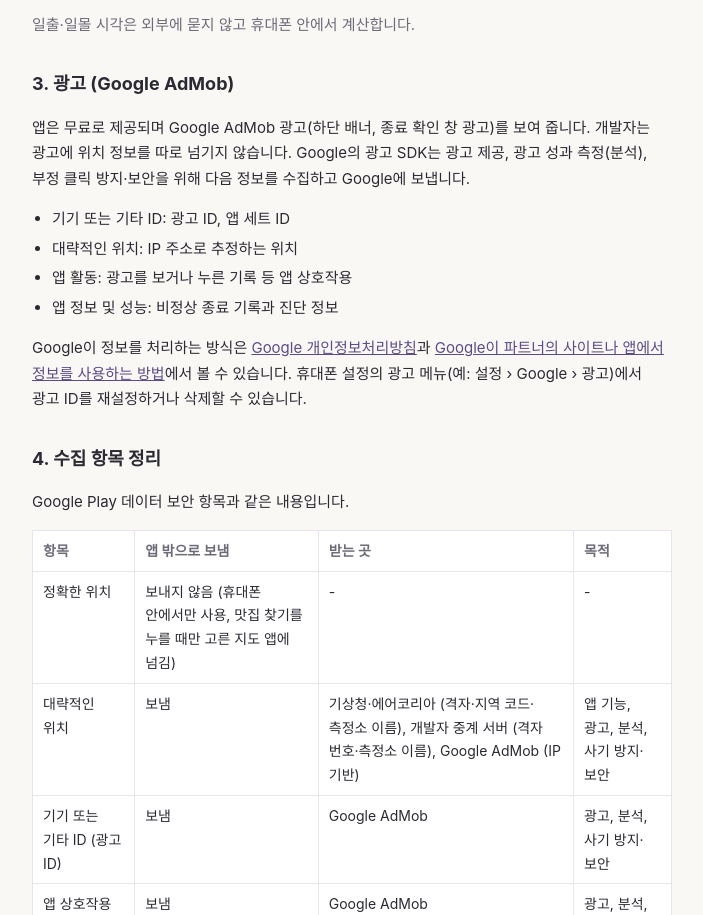
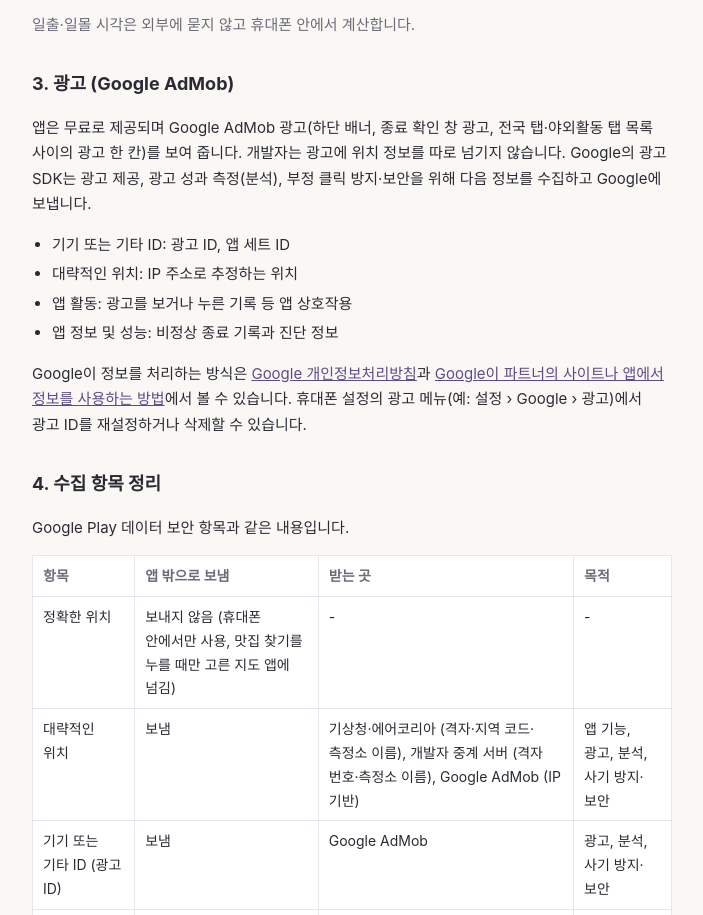
Before and after one commit to nyxcraft-apps/nyxcraft-apps.github.io, a plain HTML site: page outsideweather/privacy.html in a window 1280 px wide. Shown: the part 1782-2697 px from the top of the page, without its empty margins (288-991 px from the left). Drawn offline with Linux system fonts and the light colour scheme.

Commit message:
바깥날씨 1.4.0 방침: 3절 광고 위치에 전국·야외활동 탭 네이티브 광고 추가
Co-Authored-By: Claude Opus 5.5 <noreply@anthropic.com>

```diff
--- a/outsideweather/privacy.html
+++ b/outsideweather/privacy.html
@@ -124,7 +124,7 @@
   <p class="muted">일출·일몰 시각은 외부에 묻지 않고 휴대폰 안에서 계산합니다.</p>
 
   <h2>3. 광고 (Google AdMob)</h2>
-  <p>앱은 무료로 제공되며 Google AdMob 광고(하단 배너, 종료 확인 창 광고)를 보여 줍니다. 개발자는 광고에 위치 정보를 따로 넘기지 않습니다. Google의 광고 SDK는 광고 제공, 광고 성과 측정(분석), 부정 클릭 방지·보안을 위해 다음 정보를 수집하고 Google에 보냅니다.</p>
+  <p>앱은 무료로 제공되며 Google AdMob 광고(하단 배너, 종료 확인 창 광고, 전국 탭·야외활동 탭 목록 사이의 광고 한 칸)를 보여 줍니다. 개발자는 광고에 위치 정보를 따로 넘기지 않습니다. Google의 광고 SDK는 광고 제공, 광고 성과 측정(분석), 부정 클릭 방지·보안을 위해 다음 정보를 수집하고 Google에 보냅니다.</p>
   <ul>
     <li>기기 또는 기타 ID: 광고 ID, 앱 세트 ID</li>
     <li>대략적인 위치: IP 주소로 추정하는 위치</li>
```
